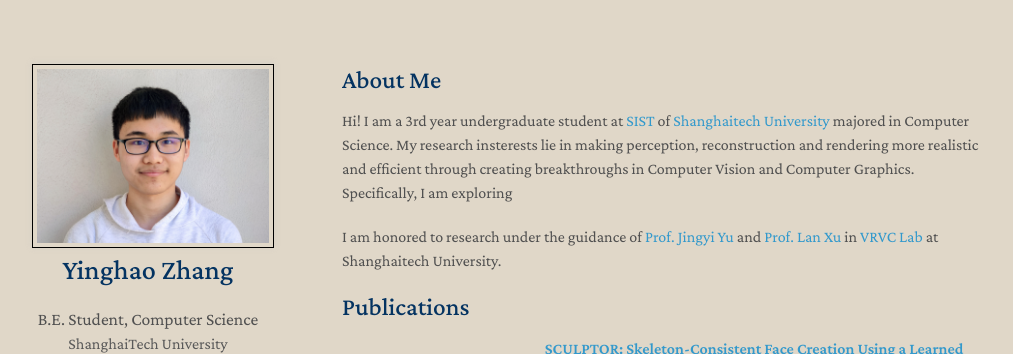
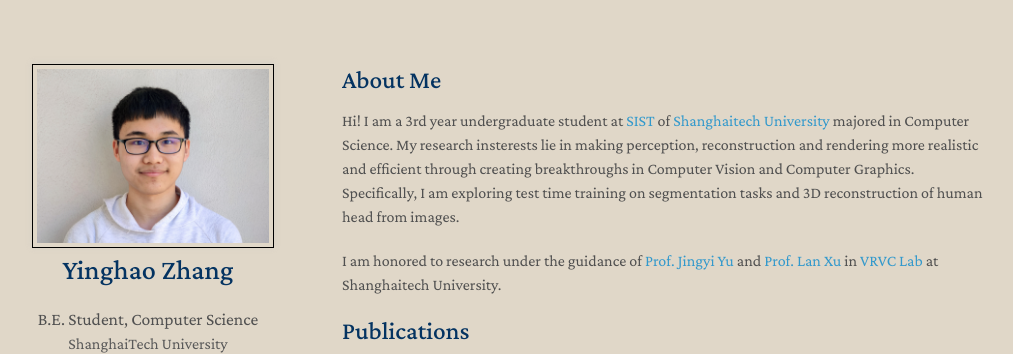
Before and after one commit to EthanZyh/EthanZyh.github.io, a Jekyll site: the page built from index.md, in a window 1280 px wide and 1017 px high, cut to the strip 0-354 px from the top of the window. Shown: the whole strip, without its empty margins (128-1141 px from the left). Built offline with Jekyll 4.4.1, drawn with Linux system fonts in a browser that asks for light colours; nearby versions of some CDN libraries; a style sheet for code colours, icons or effects is not loaded; our own code applies the rules of GitHub Pages for plain Markdown files.

Commit message:
updated interests

```diff
--- a/index.md
+++ b/index.md
@@ -8,7 +8,7 @@ Hi! I am a 3rd year undergraduate student at [SIST](https://sist.shanghaitech.ed
 [Shanghaitech University](https://www.shanghaitech.edu.cn/eng/) majored in Computer Science.
 My research insterests lie in making perception, reconstruction and rendering more realistic and
 efficient through creating breakthroughs in Computer Vision and Computer Graphics. Specifically,
-I am exploring
+I am exploring test time training on segmentation tasks and 3D reconstruction of human head from images.
 
 I am honored to research under the guidance of [Prof. Jingyi Yu](http://www.yu-jingyi.com/cv/) and
 [Prof. Lan Xu](http://xu-lan.com/) in [VRVC Lab](https://vic.shanghaitech.edu.cn/vrvc/en/)
```
